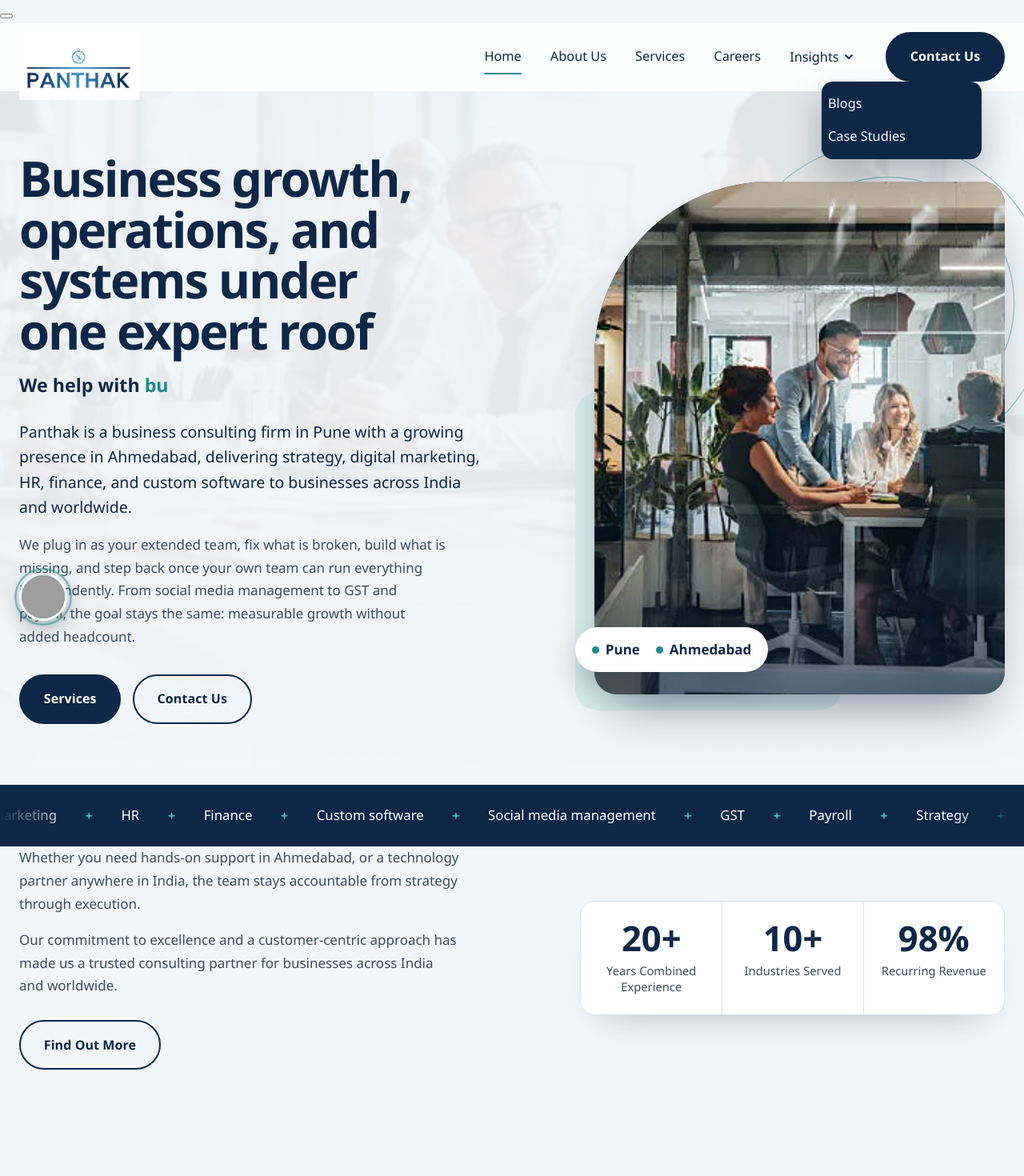
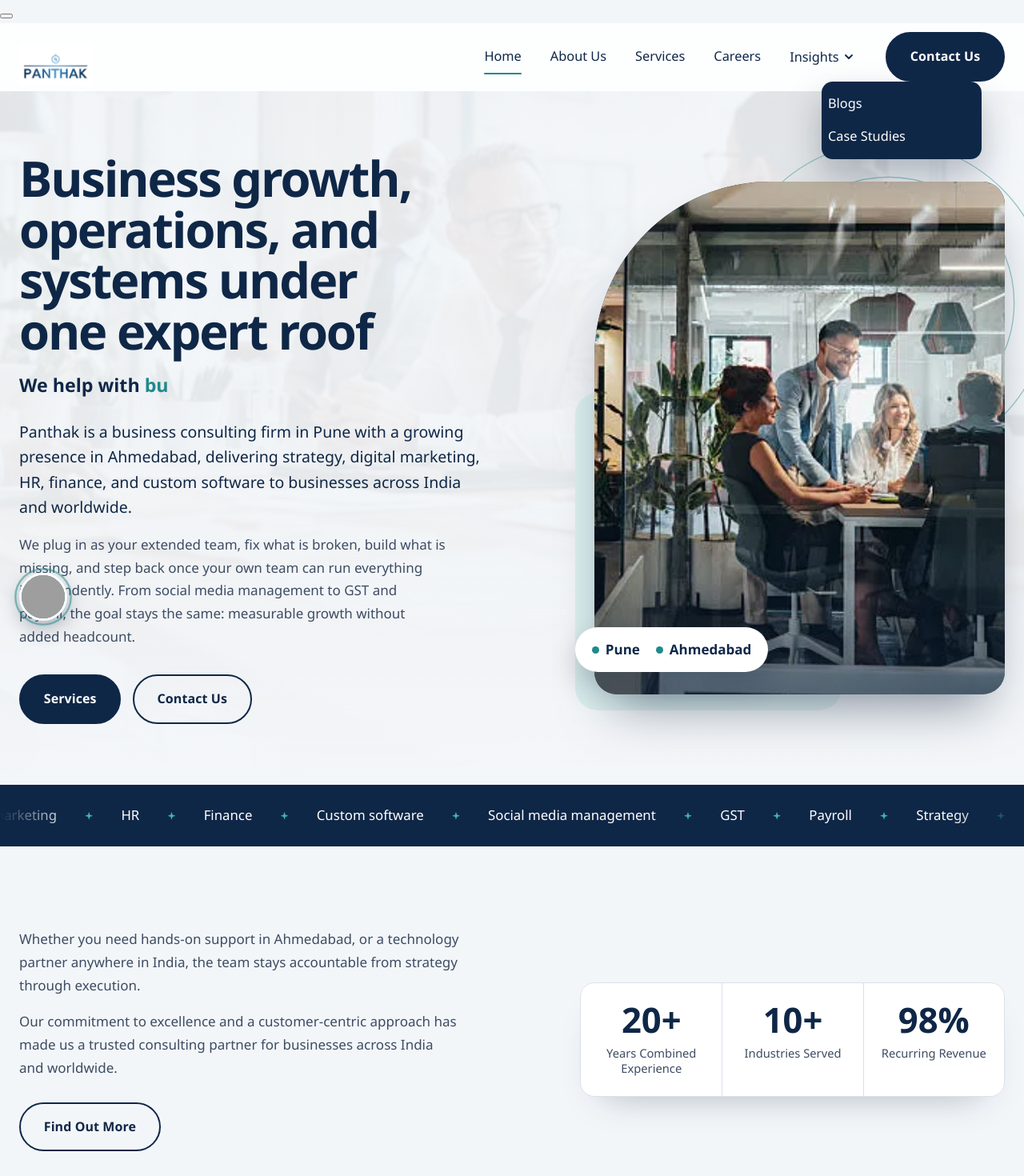
Before and after one commit to abhay-08121999/panthak, a React (Vite) app: page / in a window 1280 px wide. Shown: the top 1470 px of the page at 80% size. Built offline with nearby package versions, Linux system fonts and the light colour scheme; grey boxes are pictures that could not be loaded.

Commit message:
Update motion.css

```diff
--- a/src/styles/motion.css
+++ b/src/styles/motion.css
@@ -8,9 +8,10 @@ h2, h3 { text-wrap: balance; }
 .logo-cycle {
   position: relative;
   display: inline-block;
-  width: 150px;
-  height: 64px;
+  width: 92px;
+  height: 34px;
   vertical-align: middle;
+  transition: width .3s var(--ease), height .3s var(--ease);
 }
 .logo-frame {
   position: absolute;
@@ -29,7 +30,12 @@ h2, h3 { text-wrap: balance; }
   max-width: 100%;
   max-height: 100%;
   object-fit: contain;
+  mix-blend-mode: multiply;
 }
+/* Stop the old square .brand img sizing from squashing the cycling logos */
+.brand .logo-frame img,
+.scrolled .brand .logo-frame img { width: auto; height: auto; max-width: 100%; max-height: 100%; }
+.scrolled .logo-cycle { width: 80px; height: 29px; }
 @keyframes logo-frame {
   0%   { opacity: 0; transform: scale(1.2); }   /* arrives slightly large */
   10%  { opacity: 1; transform: scale(1); }     /* zoom out: settles into place */
@@ -121,7 +127,7 @@ h2, h3 { text-wrap: balance; }
 .qa button:hover { color: var(--teal); }
 @media (max-width: 600px) {
   .to-top { right: 16px; bottom: 16px; }
-  .logo-cycle { width: 120px; height: 52px; }
+  .logo-cycle { width: 76px; height: 28px; }
 }
 
 /* ---------- Reduced motion ---------- */
@@ -134,3 +140,14 @@ h2, h3 { text-wrap: balance; }
   .band::before { transform: none; transition: none; opacity: 1; }
   .band > * { transition: none; }
 }
+/* Space between the marquee bar and the intro text */
+.capabilities + .intro,
+.intro { padding-top: clamp(4rem, 8vw, 6.5rem); }
+
+/* Footer logo: a bit smaller */
+.footer .foot-logo { height: 76px; max-width: 220px; padding: 10px 16px; border-radius: 14px; }
+@media (max-width: 860px) { .footer .foot-logo { height: 64px; } }
+
+/* Chat bubble photo fills the circle */
+.chat-bubble { overflow: visible; }
+.chat-bubble img { display: block; width: 100%; height: 100%; object-fit: cover; object-position: 50% 30%; border-radius: 50%; }
```
